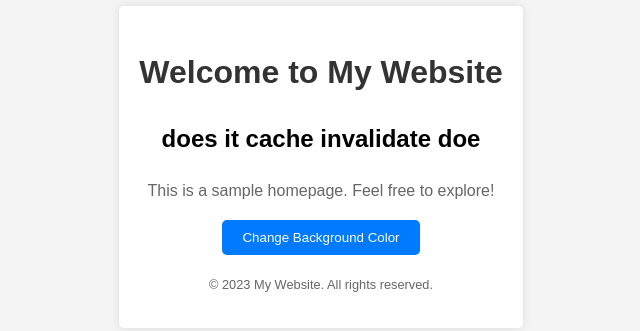
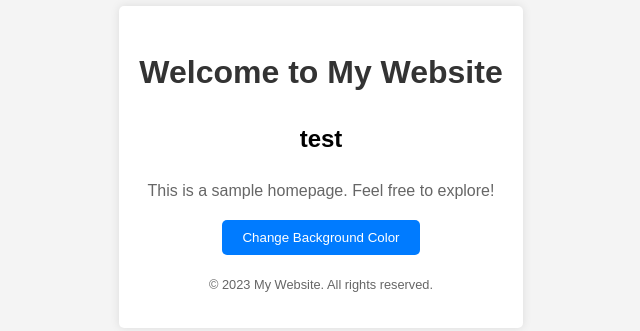
Before and after one commit to BharatKatyal/Simple_Web_SPA_GCP_Dev_Fest, a plain HTML site: page public/index.html in a window 1280 px wide. Shown: the part 233-564 px from the top of the page, without its empty margins (319-959 px from the left). Drawn offline with Linux system fonts and the light colour scheme.

Commit message:
gcp cache invalidation test

```diff
--- a/public/index.html
+++ b/public/index.html
@@ -10,7 +10,7 @@
     <div class="container">
         <header>
             <h1>Welcome to My Website</h1>
-            <h2> does it cache invalidate doe</h2>
+            <h2> test</h2>
         </header>
         <main>
             <p>This is a sample homepage. Feel free to explore!</p>
```
